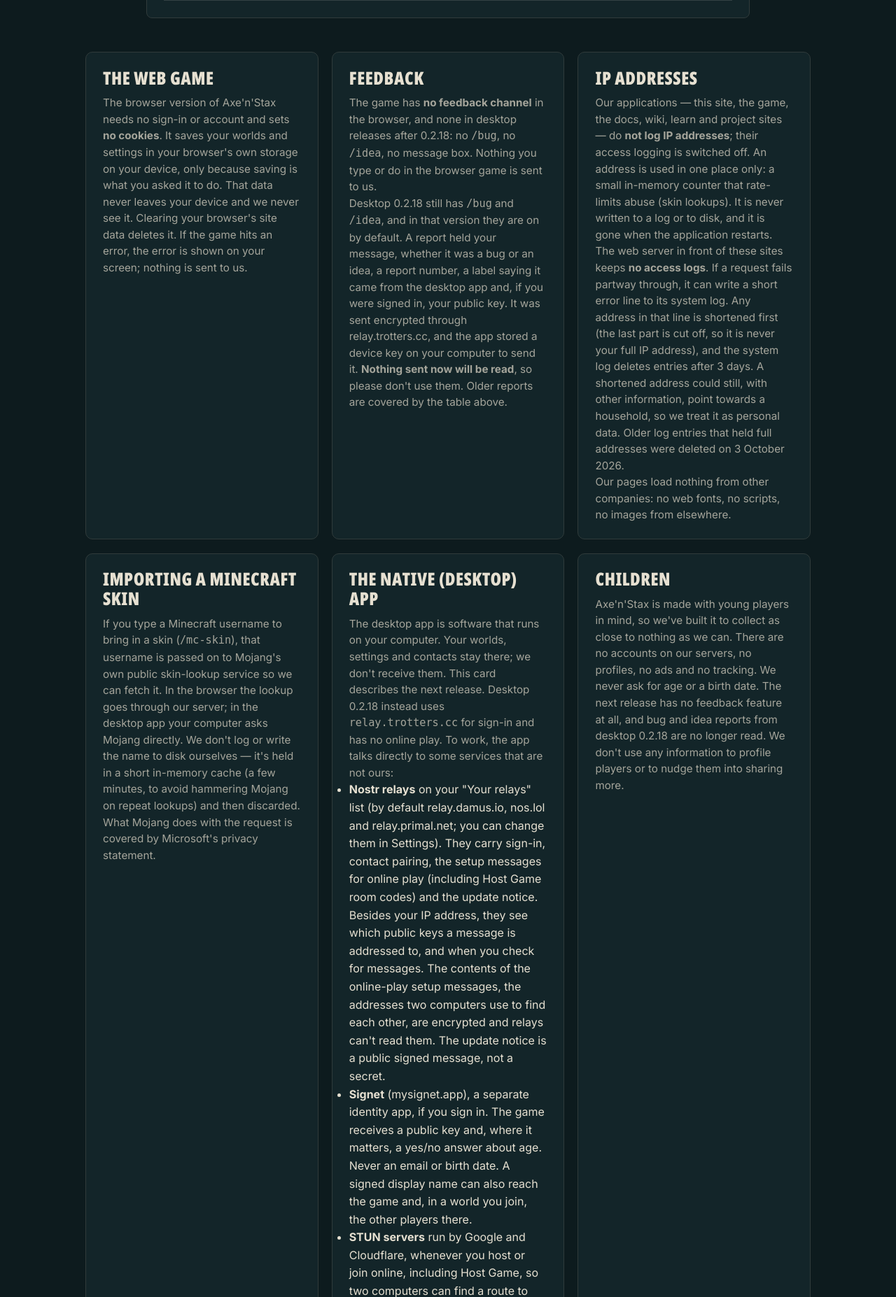
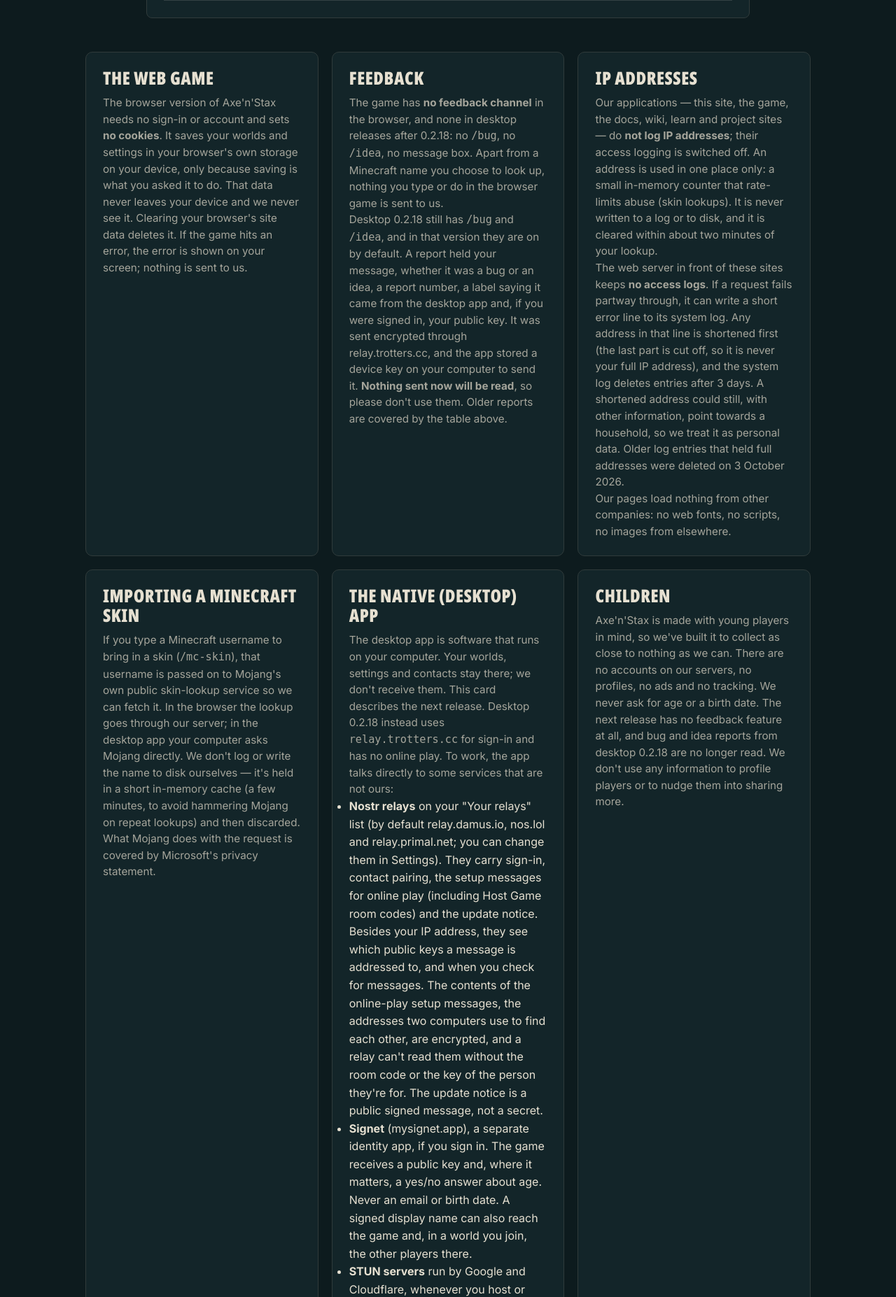
Before and after one commit to decented/axenstax, a FastAPI app: template tools/sites/marketing/templates/privacy.html in a window 1280 px wide. Shown: the part 2226-4080 px from the top of the page at 70% size. Run offline with FastAPI, Linux system fonts and the light colour scheme; the template is opened without the code that fills it, so the values that code supplies are empty; parts of the project's set-up code (start-up, migrations or seed data) failed here and were passed over; some libraries are stand-ins or nearby versions.

Commit message:
Tighten four privacy and mining claims to what the code does

```diff
--- a/tools/sites/marketing/templates/home.html
+++ b/tools/sites/marketing/templates/home.html
@@ -133,7 +133,7 @@
         <div class="feature-card is-gold reveal">
             <span class="feat-ico">⚡</span>
             <h3>Real proof-of-work, built in</h3>
-            <p>Every pickaxe swing runs real SHA-256 — the same maths that secures Bitcoin — so you can <em>see</em> how proof-of-work actually works, and it keeps mining honest: rewards are decided on the server, so a modified game can't fake them. A future, <strong>parent-controlled</strong> Bitcoin layer is an optional bonus some servers may switch on — off by default, never required to play, never the point.</p>
+            <p>Every pickaxe swing runs real SHA-256 — the same maths that secures Bitcoin — so you can <em>see</em> how proof-of-work actually works, and on a server, what you find is decided by the server using a secret the game never sees. A future, <strong>parent-controlled</strong> Bitcoin layer is an optional bonus some servers may switch on — off by default, never required to play, never the point.</p>
         </div>
         <div class="feature-card reveal">
             <span class="feat-ico">🧒</span>
--- a/tools/sites/marketing/templates/privacy.html
+++ b/tools/sites/marketing/templates/privacy.html
@@ -75,12 +75,12 @@
         </div>
         <div class="feature-card">
             <h3>Feedback</h3>
-            <p>The game has <strong>no feedback channel</strong> in the browser, and none in desktop releases after 0.2.18: no <code>/bug</code>, no <code>/idea</code>, no message box. Nothing you type or do in the browser game is sent to us.</p>
+            <p>The game has <strong>no feedback channel</strong> in the browser, and none in desktop releases after 0.2.18: no <code>/bug</code>, no <code>/idea</code>, no message box. Apart from a Minecraft name you choose to look up, nothing you type or do in the browser game is sent to us.</p>
             <p>Desktop 0.2.18 still has <code>/bug</code> and <code>/idea</code>, and in that version they are on by default. A report held your message, whether it was a bug or an idea, a report number, a label saying it came from the desktop app and, if you were signed in, your public key. It was sent encrypted through relay.trotters.cc, and the app stored a device key on your computer to send it. <strong>Nothing sent now will be read</strong>, so please don't use them. Older reports are covered by the table above.</p>
         </div>
         <div class="feature-card">
             <h3>IP addresses</h3>
-            <p>Our applications &mdash; this site, the game, the docs, wiki, learn and project sites &mdash; do <strong>not log IP addresses</strong>; their access logging is switched off. An address is used in one place only: a small in-memory counter that rate-limits abuse (skin lookups). It is never written to a log or to disk, and it is gone when the application restarts.</p>
+            <p>Our applications &mdash; this site, the game, the docs, wiki, learn and project sites &mdash; do <strong>not log IP addresses</strong>; their access logging is switched off. An address is used in one place only: a small in-memory counter that rate-limits abuse (skin lookups). It is never written to a log or to disk, and it is cleared within about two minutes of your lookup.</p>
             <p>The web server in front of these sites keeps <strong>no access logs</strong>. If a request fails partway through, it can write a short error line to its system log. Any address in that line is shortened first (the last part is cut off, so it is never your full IP address), and the system log deletes entries after 3 days. A shortened address could still, with other information, point towards a household, so we treat it as personal data. Older log entries that held full addresses were deleted on 3 October 2026.</p>
             <p>Our pages load nothing from other companies: no web fonts, no scripts, no images from elsewhere.</p>
         </div>
@@ -92,7 +92,7 @@
             <h3>The native (desktop) app</h3>
             <p>The desktop app is software that runs on your computer. Your worlds, settings and contacts stay there; we don't receive them. This card describes the next release. Desktop 0.2.18 instead uses <code>relay.trotters.cc</code> for sign-in and has no online play. To work, the app talks directly to some services that are not ours:</p>
             <ul>
-                <li><strong>Nostr relays</strong> on your "Your relays" list (by default relay.damus.io, nos.lol and relay.primal.net; you can change them in Settings). They carry sign-in, contact pairing, the setup messages for online play (including Host Game room codes) and the update notice. Besides your IP address, they see which public keys a message is addressed to, and when you check for messages. The contents of the online-play setup messages, the addresses two computers use to find each other, are encrypted and relays can't read them. The update notice is a public signed message, not a secret.</li>
+                <li><strong>Nostr relays</strong> on your "Your relays" list (by default relay.damus.io, nos.lol and relay.primal.net; you can change them in Settings). They carry sign-in, contact pairing, the setup messages for online play (including Host Game room codes) and the update notice. Besides your IP address, they see which public keys a message is addressed to, and when you check for messages. The contents of the online-play setup messages, the addresses two computers use to find each other, are encrypted, and a relay can't read them without the room code or the key of the person they're for. The update notice is a public signed message, not a secret.</li>
                 <li><strong>Signet</strong> (mysignet.app), a separate identity app, if you sign in. The game receives a public key and, where it matters, a yes/no answer about age. Never an email or birth date. A signed display name can also reach the game and, in a world you join, the other players there.</li>
                 <li><strong>STUN servers</strong> run by Google and Cloudflare, whenever you host or join online, including Host Game, so two computers can find a route to each other. They see your IP address.</li>
                 <li><strong>Other players.</strong> When you join someone's world directly, they (or their router) can see your IP address, and you can see theirs. Only play with people you trust. Whoever runs a world holds what it needs to run it, including a joiner's inventory there.</li>
```
Also changed, not shown: docs/player-guide/bitcoin-and-sats.md (+3 -3 lines).
